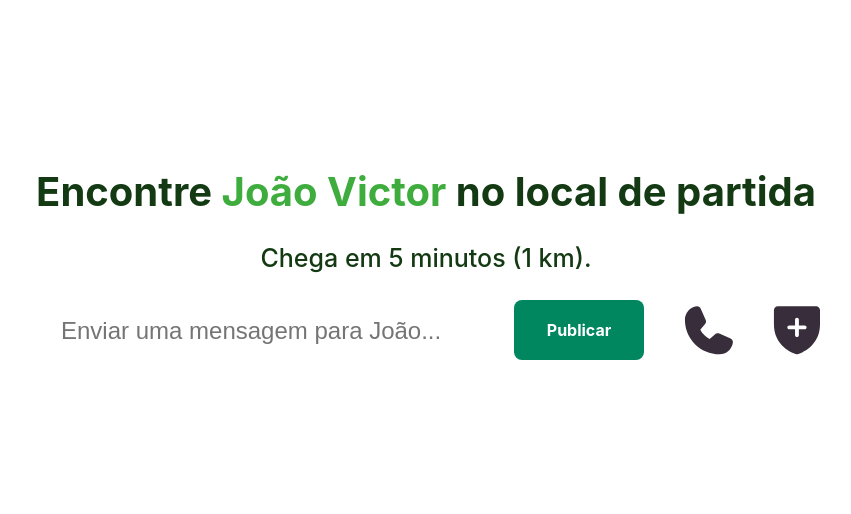
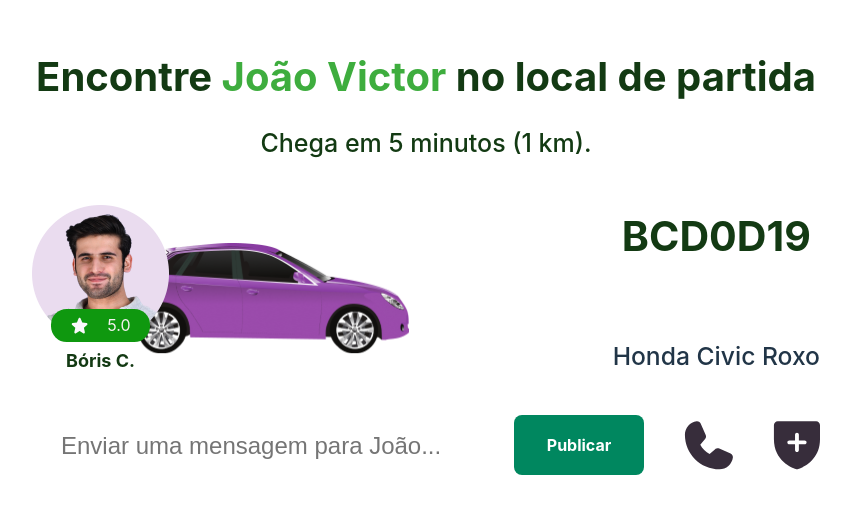
Before and after one commit to Jotave99/CaronaCZ, a React (Vite) app: page / in a window 1280 px wide. Shown: the part 148-662 px from the top of the page, without its empty margins (214-1065 px from the left). Built offline with nearby package versions, Linux system fonts and the light colour scheme.

Commit message:
Driver Informations Created

```diff
--- a/src/App.tsx
+++ b/src/App.tsx
@@ -2,6 +2,7 @@ import { useState } from 'react'
 import './App.css'
 import ContactDriver from './assets/ContactDriver/ContactDriver'
 import TitleDriver from './assets/TitleDriver/TitleDriver';
+import DriverInformation from './assets/DriverInformation/DriverInformation';
 
 function App() {
 
@@ -10,6 +11,7 @@ function App() {
     <div>
 
       <TitleDriver />
+      <DriverInformation />
       <ContactDriver />
 
     </div>
--- /dev/null
+++ b/src/assets/DriverInformation/DriverInformation.module.css
@@ -0,0 +1,113 @@
+.container {
+    position: relative;
+    display: flex;
+    flex-direction: row;
+    align-items: center;
+    justify-content: space-between;
+    gap: 21.1875rem;
+
+}
+
+.iconsDriverCar {
+    position: relative;
+    display: flex;
+    flex-direction: row;
+    align-items: center;
+
+}
+
+.driverIcon {
+    position: relative;
+    display: flex;
+    flex-direction: column;
+    align-items: center;
+
+}
+
+.personPhoto {
+    width: 137;
+    height: 137;
+}
+
+.driverPhotoAndScore {
+    position: relative;
+    display: flex;
+    flex-direction: column;
+    align-items: center;
+}
+
+.driverScore {
+    position: absolute;
+    display: flex;
+    flex-direction: row;
+    align-items: center;
+    justify-content: center;
+    width: 16;
+    height: 16;
+    gap: 1.2256rem;
+    bottom: 0;
+    padding: 0.302rem 1.2rem;
+    border-radius: 15.6862px;
+    color: rgb(244, 241, 241);
+    background: rgb(15, 152, 15);
+}
+
+.driverName {
+    margin-top: 0.5rem;
+    font-weight: 700;
+    font-size: 18px;
+    line-height: 22px;
+    color: rgb(19, 58, 19);
+
+}
+
+.car {
+    position: absolute;
+    left: 5.7rem;
+    z-index: -1;
+    width: 286;
+    height: 111;
+
+}
+
+.carInformations {
+    display: flex;
+    flex-direction: column;
+    align-items: center;
+    gap: 0.75rem;
+}
+
+.carId {
+    font-weight: 700;
+    font-size: 41.0955px;
+    line-height: 50px;
+    color: rgb(19, 58, 19);
+
+}
+
+.carType {
+    font-weight: 500;
+    font-size: 24.6573px;
+    line-height: 30px;
+
+}
+
+@media screen and (max-width: 680px) {
+    .container {
+        flex-direction: column;
+        gap: 4rem;
+
+    }
+
+    .iconsDriverCar {
+        flex-direction: column;
+        gap: 4rem;
+
+    }
+
+    .car {
+        position: initial;
+
+    }
+
+}
--- /dev/null
+++ b/src/assets/DriverInformation/DriverInformation.tsx
@@ -0,0 +1,44 @@
+import styles from './DriverInformation.module.css';
+import personPhoto from '../../../public/personPhoto.svg';
+import star from '../../../public/star.svg';
+import car from '../../../public/car.svg';
+
+const DriverInformation = () => {
+
+    return (
+
+        <div className={styles.container}>
+            <div className={styles.iconsDriverCar}>
+                <div className={styles.driverIcon}>
+                    <img
+                        className={styles.personPhoto}
+                        src={personPhoto}
+                        alt='Foto pessoal'
+                    />
+
+                    <div className={styles.driverPhotoAndScore}>
+                        <div className={styles.driverScore}>
+                            <img
+                                src={star}
+                                alt='Icone das estrelas'
+                            />
+                            5.0
+                        </div>
+                    </div>
+                    <p className={styles.driverName}>Bóris C.</p>
+                </div>
+                <img
+                    className={styles.car}
+                    src={car}
+                    alt='Icone do carro'
+                />
+            </div>
+            <div className={styles.carInformations}>
+                <h1 className={styles.carId}>BCD0D19</h1>
+                <h5 className={styles.carType}>Honda Civic Roxo</h5>
+            </div>
+        </div>
+    );
+};
+
+export default DriverInformation;
```
